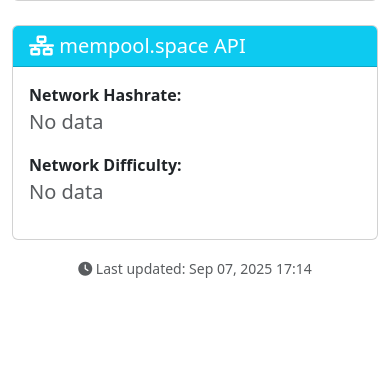
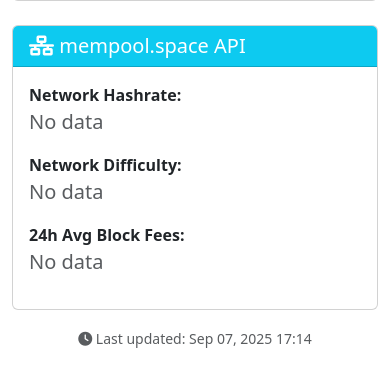
Before and after one commit to alexandre-pecorilla/Remote-Mining-Management-Platform, a Django app: page /data/api-data/ in a window 390 px wide. Shown: the part 252-639 px from the top of the page. Run offline with Django 5.2, Linux system fonts and the light colour scheme; data comes from the database, SQL or seed files in the repository.

Commit message:
Add 24h Average Block Fees to API Data and Overview Dashboard
- Add avg_block_fees_24h field to APIData model (DecimalField with 8 decimal places)
- Create migration 0012_apidata_avg_block_fees_24h.py for new field
- Implement get_24h_avg_block_fees() function in api_utils.py:
  * Fetches data from mempool.space API endpoint
  * Calculates average fees per block using exact user algorithm
  * Returns BTC value rounded to 8 decimal places
- Update fetch_all_api_data() to include block fees data
- Fix api_data_view to properly save new field to database
- Add 30-second timeouts to all API requests for better reliability
- Update API Data template to display 24h Avg Block Fees:
  * Changed layout from 2 to 3 columns for better organization
  * Shows BTC value with 8 decimal places
- Add 24h Avg Block Fees to Overview Dashboard Network Data section:
  * Changed layout from 3 to 4 columns (col-lg-3 each)
  * Added green coins icon with proper formatting
  * Maintains responsive design for all screen sizes
- Field is empty by default, only fetched when user clicks button

```diff
--- a/remote_mining_management_platform/mining/models.py
+++ b/remote_mining_management_platform/mining/models.py
@@ -118,6 +118,7 @@ class APIData(models.Model):
     bitcoin_price_usd = models.DecimalField(max_digits=12, decimal_places=2, blank=True, null=True, help_text="Bitcoin Price in USD")
     network_hashrate_ehs = models.DecimalField(max_digits=15, decimal_places=3, blank=True, null=True, help_text="Network Hashrate in EH/s")
     network_difficulty = models.BigIntegerField(blank=True, null=True, help_text="Network Difficulty")
+    avg_block_fees_24h = models.DecimalField(max_digits=12, decimal_places=8, blank=True, null=True, help_text="24h Average Block Fees in BTC")
     created_at = models.DateTimeField(auto_now_add=True)
     updated_at = models.DateTimeField(auto_now=True)
 
--- a/remote_mining_management_platform/mining/views.py
+++ b/remote_mining_management_platform/mining/views.py
@@ -171,6 +171,7 @@ def api_data_view(request):
             api_data.bitcoin_price_usd = result['bitcoin_price_usd']
             api_data.network_hashrate_ehs = result['network_hashrate_ehs']
             api_data.network_difficulty = result['network_difficulty']
+            api_data.avg_block_fees_24h = result['avg_block_fees_24h']
             api_data.save()
 
             messages.success(request, result['message'])
@@ -211,6 +212,7 @@ def overview_dashboard(request):
     bitcoin_price = api_data.bitcoin_price_usd or 0
     network_hashrate = api_data.network_hashrate_ehs or 0
     network_difficulty = api_data.network_difficulty or 0
+    avg_block_fees_24h = api_data.avg_block_fees_24h or 0
 
     # FLEET DATA
     miners = Miner.objects.filter(hashrate__isnull=False, power__isnull=False)
@@ -297,6 +299,7 @@ def overview_dashboard(request):
         'bitcoin_price': bitcoin_price,
         'network_hashrate': network_hashrate,
         'network_difficulty': network_difficulty,
+        'avg_block_fees_24h': avg_block_fees_24h,
 
         # Fleet Data
         'miner_count': miner_count,
--- a/remote_mining_management_platform/templates/mining/api_data.html
+++ b/remote_mining_management_platform/templates/mining/api_data.html
@@ -56,7 +56,7 @@
             </div>
             <div class="card-body">
                 <div class="row">
-                    <div class="col-md-6">
+                    <div class="col-md-4">
                         <div class="mb-3">
                             <strong>Network Hashrate:</strong>
                             <div class="fs-5">
@@ -68,12 +68,24 @@
                             </div>
                         </div>
                     </div>
-                    <div class="col-md-6">
+                    <div class="col-md-4">
                         <div class="mb-3">
                             <strong>Network Difficulty:</strong>
                             <div class="fs-5">
                                 {% if api_data.network_difficulty %}
                                     {{ api_data.network_difficulty|floatformat:0 }}
+                                {% else %}
+                                    <span class="text-muted">No data</span>
+                                {% endif %}
+                            </div>
+                        </div>
+                    </div>
+                    <div class="col-md-4">
+                        <div class="mb-3">
+                            <strong>24h Avg Block Fees:</strong>
+                            <div class="fs-5">
+                                {% if api_data.avg_block_fees_24h %}
+                                    {{ api_data.avg_block_fees_24h|floatformat:8 }} BTC
                                 {% else %}
                                     <span class="text-muted">No data</span>
                                 {% endif %}
```
Also changed, not shown: remote_mining_management_platform/mining/api_utils.py (+25 -3 lines), remote_mining_management_platform/templates/mining/overview_dashboard.html (+10 -3 lines), remote_mining_management_platform/mining/migrations/0012_apidata_avg_block_fees_24h.py (added).
